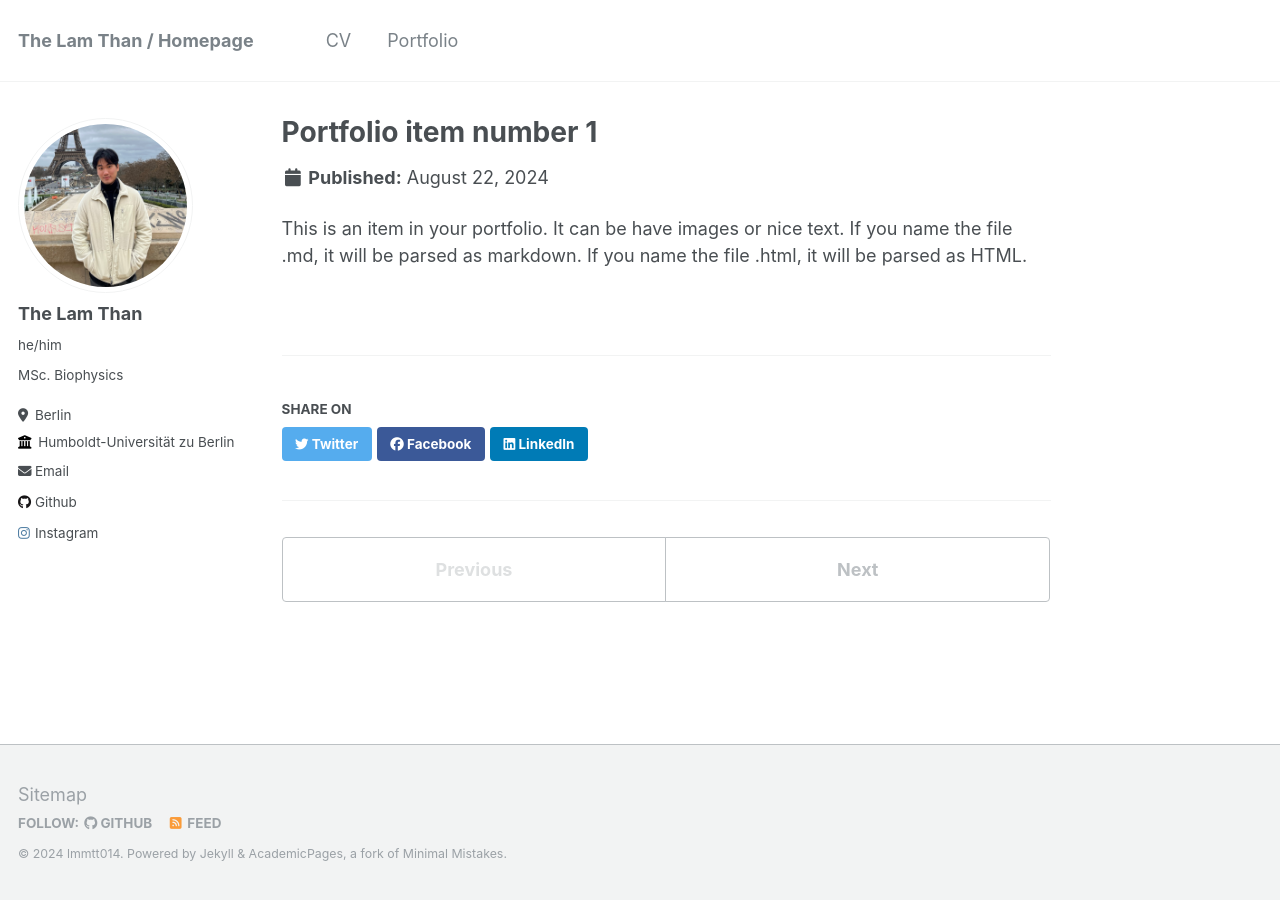
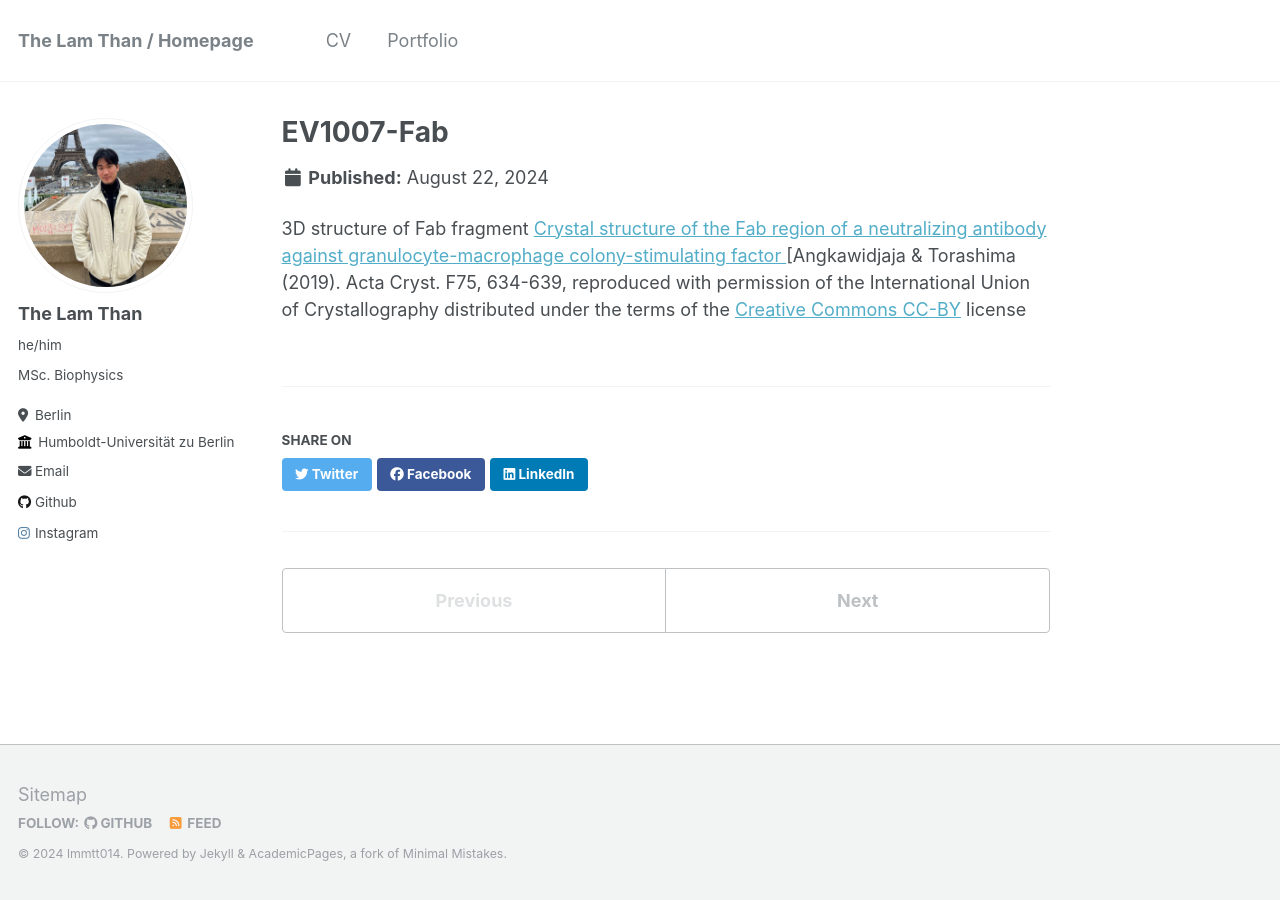
Before and after one commit to tlamt02/tlamt02.github.io, a Jekyll site: the page built from _portfolio/portfolio-1.html, in a window 1280 px wide. Built offline with Jekyll 4.4.1, drawn with Linux system fonts in a browser that asks for light colours.

Commit message:
Fixed portfolio page

```diff
--- /dev/null
+++ b/_portfolio/portfolio-1.html
@@ -0,0 +1,11 @@
+---
+title: "EV1007-Fab"
+excerpt: "IgG<br/><img src='../images/REAL_IMAGES/5zmj_assembly-1-IgG.jpeg'>"
+collection: portfolio
+---
+
+3D structure of Fab fragment
+
+<a href="https://doi.org/10.1107/S2053230X1901238X]">Crystal structure of the Fab region of a neutralizing antibody against granulocyte-macrophage colony-stimulating factor </a>[Angkawidjaja & Torashima (2019). Acta Cryst. F75, 634-639,  reproduced with permission of the International Union of Crystallography
+
+distributed under the terms of the <a href="https://creativecommons.org/licenses/by/4.0/">Creative Commons CC-BY</a> license
--- a/_portfolio/portfolio-1.md
+++ /dev/null
@@ -1,7 +0,0 @@
----
-title: "Portfolio item number 1"
-excerpt: "Short description of portfolio item number 1<br/><img src='/images/500x300.png'>"
-collection: portfolio
----
-
-This is an item in your portfolio. It can be have images or nice text. If you name the file .md, it will be parsed as markdown. If you name the file .html, it will be parsed as HTML.
```
Also changed, not shown: _portfolio/portfolio-2.html (+7 -3 lines), images/REAL_IMAGES/4pbz_assembly-1-MTA1.jpeg (added), images/REAL_IMAGES/5zmj_assembly-1-IgG.jpeg (added).
